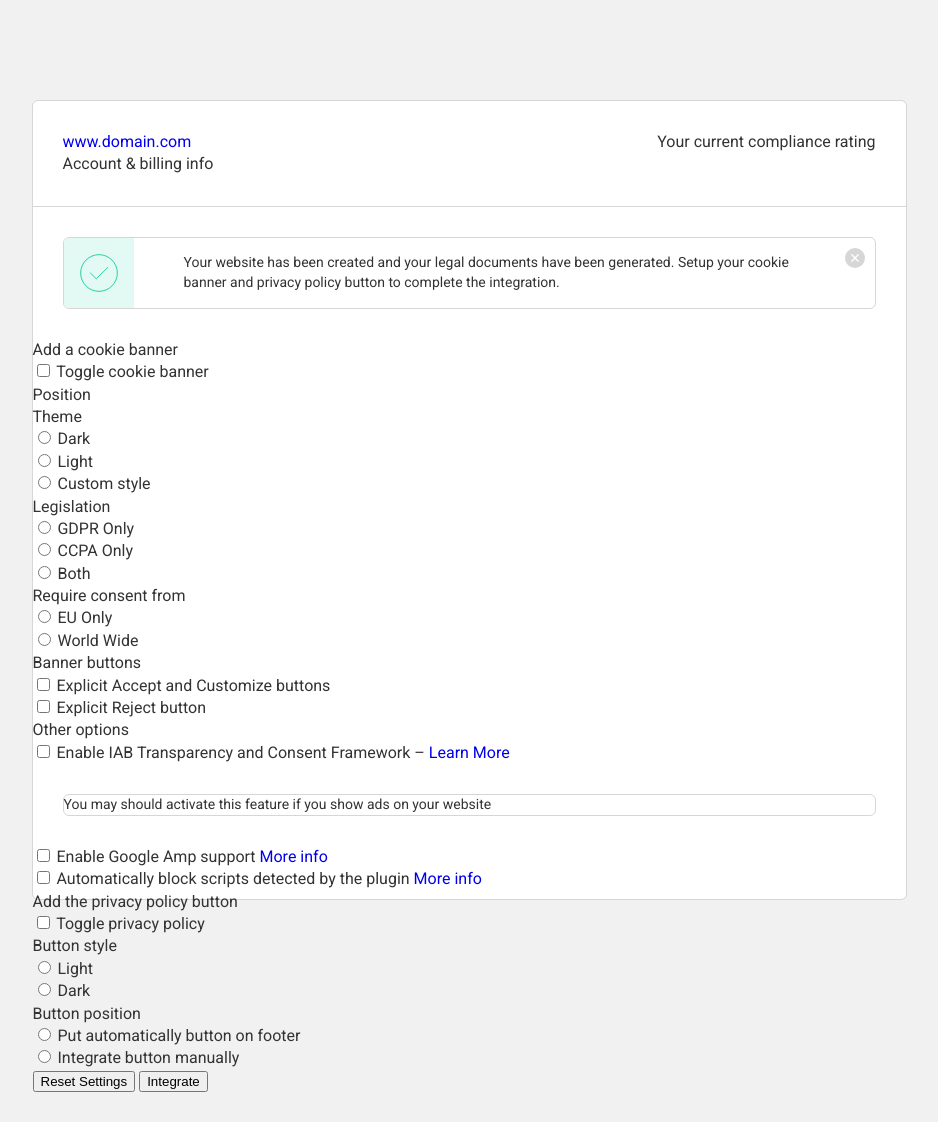
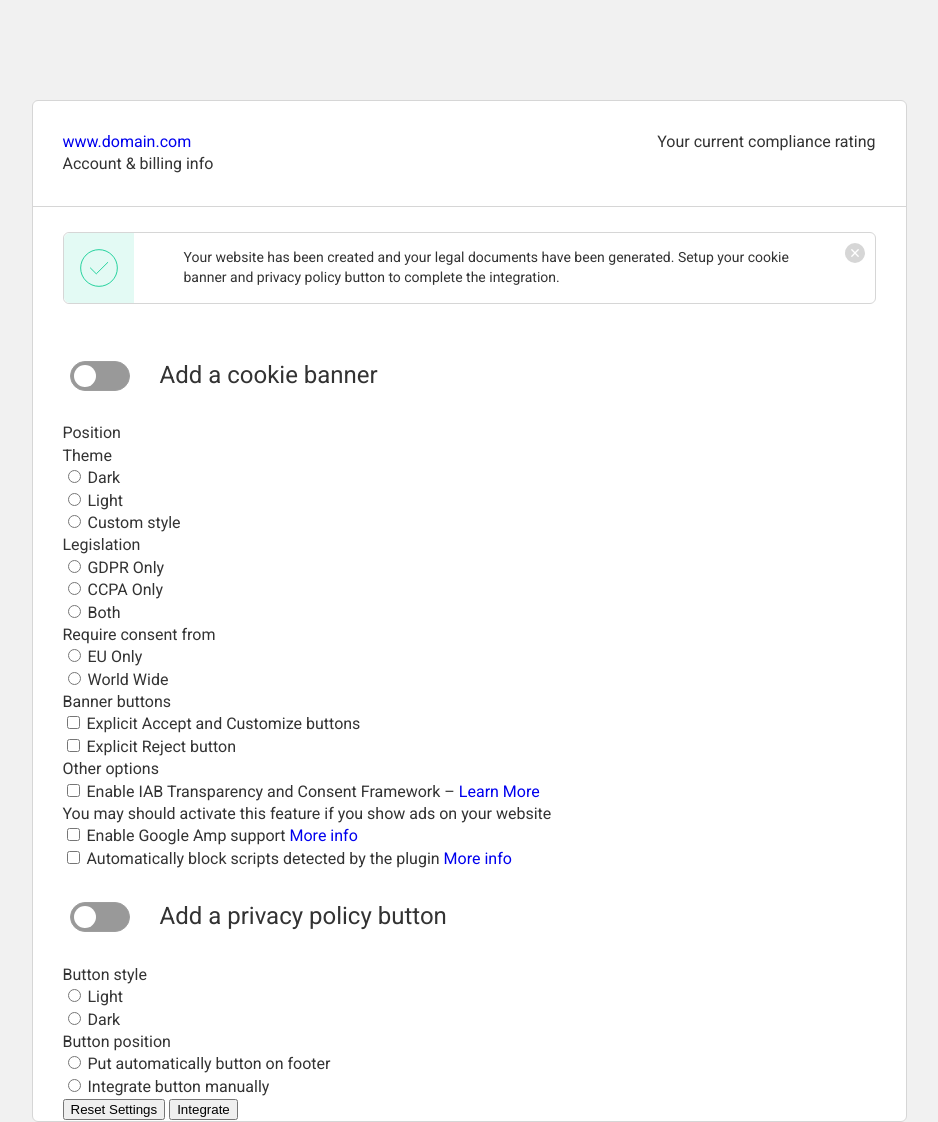
Before and after one commit to lauraraggi/iubenda-test, a website built with Parcel: page src/index.html in a window 1280 px wide. Shown: the whole page, without its empty margins (171-1109 px from the left). Before the commit the page ends 1092 px from the top, so only its background shows below. Built offline with nearby package versions, Linux system fonts and the light colour scheme.

Commit message:
Added switch buttons and some form styles

```diff
--- a/src/index.html
+++ b/src/index.html
@@ -31,7 +31,8 @@
         </div>
       </header>
       <div class="dialog-box dialog-box--success">
-		  <div class="dialog-box__tab">
+		  <div class="dialog-box__tab" aria-label="Checkmark icon">
+			  <title>Success dialog box checkmark icon</title>
 			  <svg><use class="dialog-box__icn" xlink:href="./img/sprite-icn.svg#icon_checkmark"></use></svg>
 		  </div>
         <div class="dialog-box__description">
@@ -48,14 +49,14 @@
     	</button>
       </div>
       <!-- dialog-box success -->
-      <form>
-		 <section class="cs-form">
-			 <fieldset class="cs-toggle cs-toggle--cookies">
-			   <legend class="cs-toggle__title">Add a cookie banner</legend>
-			   <label for="cookies-switch">
-				 <input type="checkbox" class="cs-toogle__switch" id="cookies-switch" name="cookies-switch" />
+      <form class="cs-form" id="cs-form">
+		 <section class="cs-form__container">
+			 <fieldset class="cs-form__field cs-toggle cs-toggle--cookies">
+			   <input type="checkbox" class="cs-toogle__switch" id="cookies-switch" name="cookies-switch" />
+			   <label class="cs-toggle__label" for="cookies-switch">
 				 Toggle cookie banner
 			   </label>
+			   <h2 class="cs-toggle__title">Add a cookie banner</h2>
 			 </fieldset>
 			 <!-- Target fieldset with cs-options class to disable in bunch -->
 			 <section class="cs-options cs-options--cookies">
@@ -194,7 +195,7 @@
 						 >Learn More</a
 					   ></label
 					 >
-					 <div class="dialog-box dialog-box--alert">
+					 <div class="alert">
 					   <p>
 						 You may should activate this feature if you show ads on your
 						 website
@@ -232,17 +233,12 @@
 				 </div>
 			   </fieldset>
 			 </section>
-			 <fieldset class="cs-toggle cs-toggle--privacy-policy">
-			   <legend class="cs-toggle__title">Add the privacy policy button</legend>
-			   <label for="policy-switch">
-				 <input
-				   type="checkbox"
-				   id="policy-switch"
-				   name="policy-switch"
-
-				 />
-				 Toggle privacy policy
+			  <fieldset class="cs-form__field cs-toggle cs-toggle--privacy-policy">
+			   <input type="checkbox" class="cs-toogle__switch" id="privacy-switch" name="privacy-switch" />
+			   <label class="cs-toggle__label" for="privacy-switch">
+				 Enable privacy policy button options
 			   </label>
+			   <h2 class="cs-toggle__title">Add a privacy policy button</h2>
 			 </fieldset>
 			 <section class="cs-options cs-options--privacy">
 				 <fieldset class="cs-options__block">
--- a/src/scss/base/_base.scss
+++ b/src/scss/base/_base.scss
@@ -1,5 +1,4 @@
 @use "../abstracts";
-@use "../components/dialog";
 
 html {
   font-size: 62.5%;
@@ -10,7 +9,7 @@ body {
   font-size: 1.6rem;
   display: flex;
   justify-content: center;
-  height: 100vh;
+  height: 100%;
   font-family: "Roboto", Arial, Helvetica, sans-serif;
   line-height: 1.4;
   font-weight: 400;
--- a/src/scss/components/_dialog.scss
+++ b/src/scss/components/_dialog.scss
@@ -4,7 +4,7 @@
   display: flex;
   justify-content: space-between;
   font-size: 1.4rem;
-  margin: 3rem;
+  margin: 2.5rem 3rem;
   background-color: #fff;
   border: 1px solid abstracts.$border-color;
   border-radius: abstracts.$border-radius;
--- /dev/null
+++ b/src/scss/components/_form.scss
@@ -0,0 +1,5 @@
+@use "../abstracts";
+
+.cs-form {
+  padding: 0 3rem;
+}
--- a/src/scss/components/_index.scss
+++ b/src/scss/components/_index.scss
@@ -1 +1,3 @@
-@forward "../components/dialog;
+@forward "../components/dialog";
+@forward "../components/switch";
+@forward "../components/form";
--- /dev/null
+++ b/src/scss/components/_switch.scss
@@ -0,0 +1,50 @@
+@use "../abstracts";
+
+.cs-toggle {
+  display: flex;
+  align-items: center;
+  padding: 3rem 0;
+
+  &__title {
+    margin-left: 30px;
+  }
+  &__label {
+    cursor: pointer;
+    text-indent: -9999px;
+    width: 6rem;
+    height: 3rem;
+    background: abstracts.$light-grey;
+    display: block;
+    border-radius: 100px;
+    position: relative;
+    border: 1px solid #9e9e9e;
+
+    &::after {
+      content: "";
+      position: absolute;
+      top: 3px;
+      left: 3px;
+      width: 2.2rem;
+      height: 2.2rem;
+      background: #fff;
+      border-radius: 100px;
+      transition: 0.3s;
+    }
+  }
+}
+
+input[type="checkbox"].cs-toogle__switch {
+  height: 0;
+  width: 0;
+  visibility: hidden;
+
+  &:checked + label.cs-toggle__label {
+    background-color: abstracts.$iub-green;
+    border: 1px solid #0fac7d;
+  }
+
+  &:checked + label.cs-toggle__label:after {
+    left: calc(100% - 3px);
+    transform: translateX(-100%);
+  }
+}
--- a/src/scss/main.scss
+++ b/src/scss/main.scss
@@ -1,2 +1,2 @@
 @use "base";
-@use "abstracts";
+@use "components";
```
